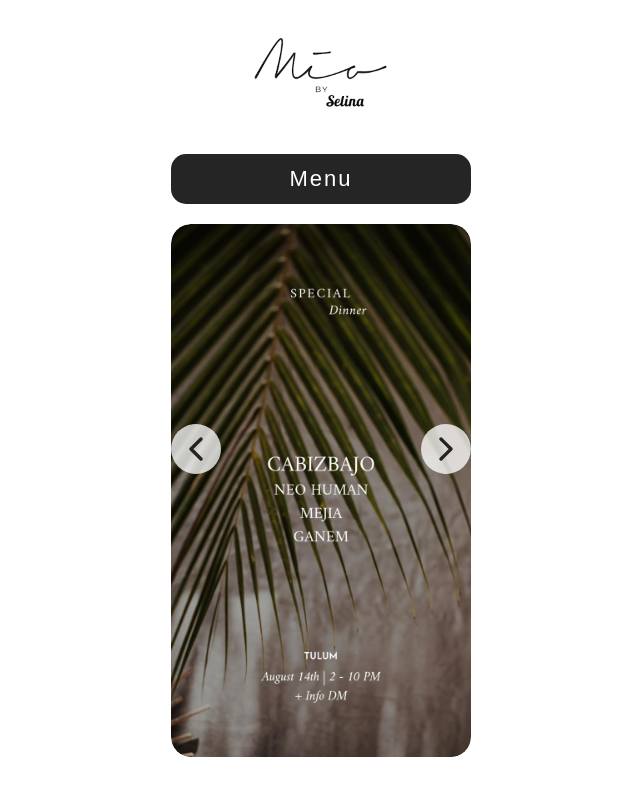
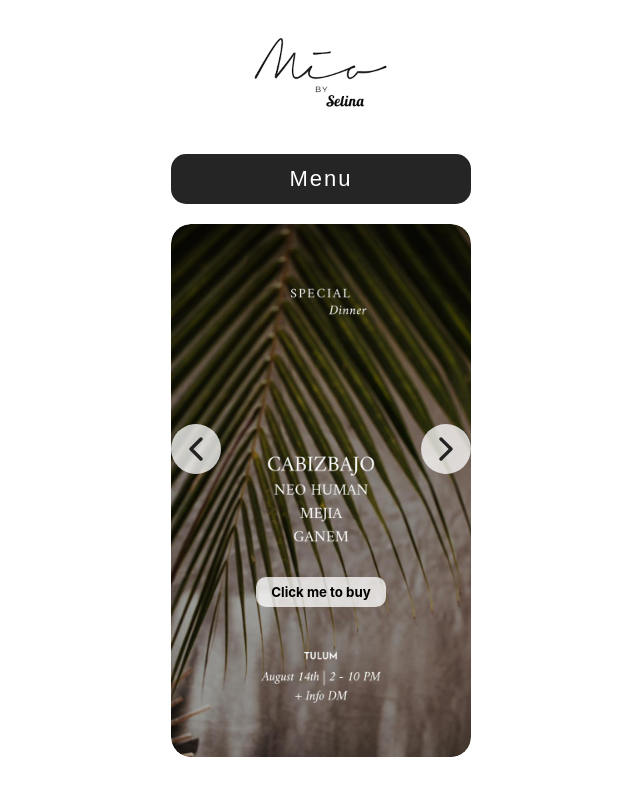
Before and after one commit to leovid2392/mia_menuGeneral, a React (Create React App) app: page / in a window 1280 px wide. Shown: the top 796 px of the page, without its empty margins (319-959 px from the left). Built offline with nearby package versions, Linux system fonts and the light colour scheme; the HTML template or start-up script is replaced by a standard one.

Commit message:
adding links to august11, august_14, august_15 events

```diff
--- a/src/component/event/Event.js
+++ b/src/component/event/Event.js
@@ -75,20 +75,20 @@ function Event() {
 const events = [
 	{
 		id: 1,
-		url: "#",
+		url: "https://www.eventbrite.com.mx/e/mystical-sunset-tickets-166172232621",
 		title:
 			"mystical sunset, music by; victoria engel, neo human, corcuera, balmori &valderrama, ugust 11th",
 		image: august_11,
 	},
 	{
 		id: 2,
-		url: "#",
+		url: "https://www.ticketfairy.com/event/cabizbajo-14aug2021/",
 		title: "cabizbajo, special dinner, august 14th",
 		image: august_14,
 	},
 	{
 		id: 3,
-		url: "#",
+		url: "https://www.ticketfairy.com/event/nic-fanciulli-15aug2021/",
 		title: "nic fanciulli, special dinner, august 15th",
 		image: august_15,
 	},
--- a/src/component/event/event.css
+++ b/src/component/event/event.css
@@ -81,7 +81,7 @@
 
 .slider_linkTitle {
 	position: absolute;
-	bottom: 10px;
+	bottom: 150px;
 	height: 30px;
 	width: 130px;
 	background: #ffffffc2;
--- a/src/component/slide/Slide.js
+++ b/src/component/slide/Slide.js
@@ -7,13 +7,13 @@ function Slide({ show, position }) {
 			<a
 				className='slider_linkContainer'
 				href={url}
-				// target='_blank'
+				target='_blank'
 				rel='noreferrer'
 			>
 				<img className='slider_eventImg' src={image} alt={title} />
-				{/* <div className='slider_linkTitle'>
+				<div className='slider_linkTitle'>
 					<h5>Click me to buy</h5>
-				</div> */}
+				</div>
 			</a>
 		</figure>
 	);
```
Also changed, not shown: 1 other file (tests, documents, lock files or other folders).
